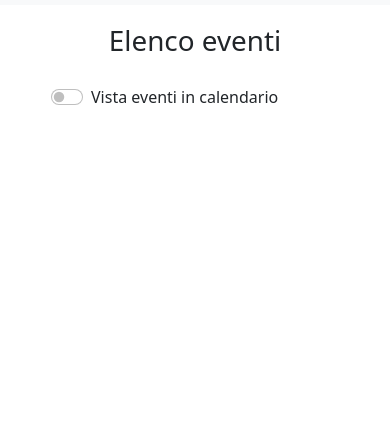
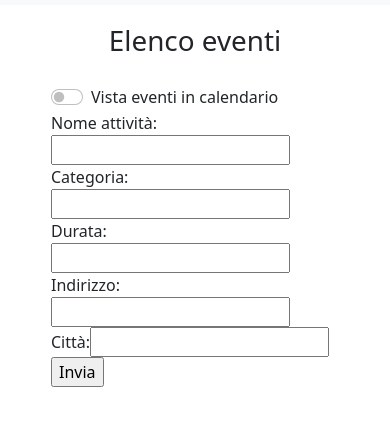
Before and after one commit to marck283/EventManager, a website: page static/calendarioPersonale.html in a window 390 px wide. Shown: the part 51-476 px from the top of the page. Drawn offline with nearby package versions, Linux system fonts and the light colour scheme; no server answers.

Commit message:
Aggiunta UI per filtro eventi

```diff
--- a/static/calendarioPersonale.html
+++ b/static/calendarioPersonale.html
@@ -27,6 +27,7 @@
   <script src="scripts/estrazioneToken.js"></script>
   <script src="scripts/personalCalendar.js"></script>
   <script src="scripts/toggleSwitchPersonal.js"></script>
+  <script src="scripts/filtroEventi.js"></script>
 </head>
 
 <body>
@@ -87,6 +88,26 @@
           </span>
         </div>
       </div>
+      <div id="filtroEventi">
+        <div id="filtroNomeAtt">
+          <label for="nomeAtt">Nome attivit&agrave;: </label><input type="text" id="nomeAtt" />
+        </div>
+        <div id="filtroCat">
+          <label for="categoria">Categoria: </label><input type="text" id="categoria" />
+        </div>
+        <div id="filtroDurata">
+          <label for="durata">Durata: </label><input type="number" id="durata" min="1" />
+        </div>
+        <div id="filtroIndirizzo">
+          <label for="indirizzo">Indirizzo: </label><input type="text" id="indirizzo" />
+        </div>
+        <div id="filtroCitta">
+          <label for="citta">Citt&agrave;: </label><input type="text" id="citta" />
+        </div>
+        <div id="submitButton">
+          <input type="submit" value="Invia" onclick="filtroEventi();" />
+        </div>
+      </div>
       <div id="eventLists"></div>
       <script>
         showIfChecked();
--- /dev/null
+++ b/static/scripts/filtroEventi.js
@@ -0,0 +1,5 @@
+var getId = id => document.getElementById(id);
+
+var filtroEventi = () => {
+    //Qualcosa
+};
--- a/static/scripts/toggleSwitchPersonal.js
+++ b/static/scripts/toggleSwitchPersonal.js
@@ -1,3 +1,5 @@
+var getId = id => document.getElementById(id);
+
 var request = () => {
     fetch("/api/v1/eventiCalendarioPersonale/", {
         method: 'GET',
@@ -13,11 +15,11 @@ var request = () => {
             }
 
             case 401: {
-                resp.json().then(resp => document.getElementById("eventLists").textContent = resp.message);
+                resp.json().then(resp => getId("eventLists").textContent = resp.message);
                 break;
             }
             case 404: {
-                resp.json().then(resp => document.getElementById("eventLists").textContent = resp.error);
+                resp.json().then(resp => getId("eventLists").textContent = resp.error);
                 break;
             }
 
@@ -29,17 +31,24 @@ var request = () => {
 };
 
 var showIfChecked = () => {
-    if (document.getElementById("buttonSwitch").checked) {
-        document.getElementById("calendarWrapper").style.display = "block";
-        document.getElementById("divCal").style.display = "block";
-        document.getElementById("eventLists").style.display = "none";
-        document.getElementById("eventLists").innerHTML = "";
+    if (getId("buttonSwitch").checked) {
+        getId("calendarWrapper").style.display = "block";
+        getId("divCal").style.display = "block";
+        getId("eventLists").style.display = "none";
+        getId("eventLists").innerHTML = "";
+        getId("filtroEventi").style.display = "none";
+        getId("nomeAtt").innerHTML = "";
+        getId("categoria").innerHTML = "";
+        getId("durata").innerHTML = "";
+        getId("indirizzo").innerHTML = "";
+        getId("citta").innerHTML = "";
     } else {
         request();
-        document.getElementById("calendarWrapper").style.display = "none";
-        document.getElementById("divCal").style.display = "none";
-        document.getElementById("myPopup1").style.display = "none";
-        document.getElementById("eventLists").style.display = "block";
+        getId("calendarWrapper").style.display = "none";
+        getId("divCal").style.display = "none";
+        getId("myPopup1").style.display = "none";
+        getId("eventLists").style.display = "block";
+        getId("filtroEventi").style.display = "block";
     }
 };
 
@@ -51,11 +60,11 @@ var manipulateDom = (response, id = "eventLists") => {
             category = f.category;
             var h3 = document.createElement("h3");
             h3.textContent = category;
-            document.getElementById(id).appendChild(h3);
+            getId(id).appendChild(h3);
 
             var ul = document.createElement("ul");
             ul.classList = "list-group list-group-flush";
-            document.getElementById(id).appendChild(ul);
+            getId(id).appendChild(ul);
 
             var li = document.createElement("li");
             li.className = "list-group-item";
```
Also changed, not shown: oas3.yaml (+44 -5 lines).
